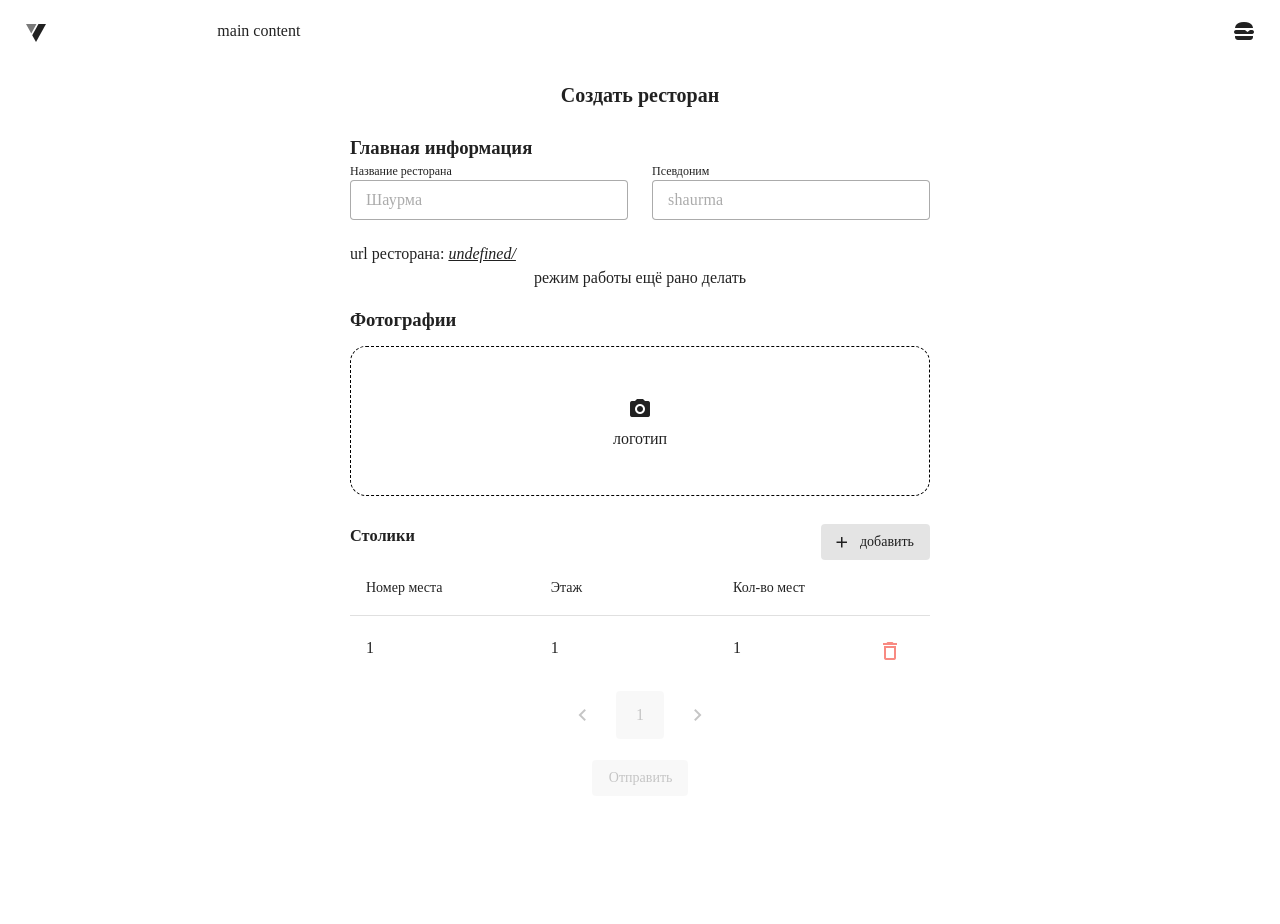
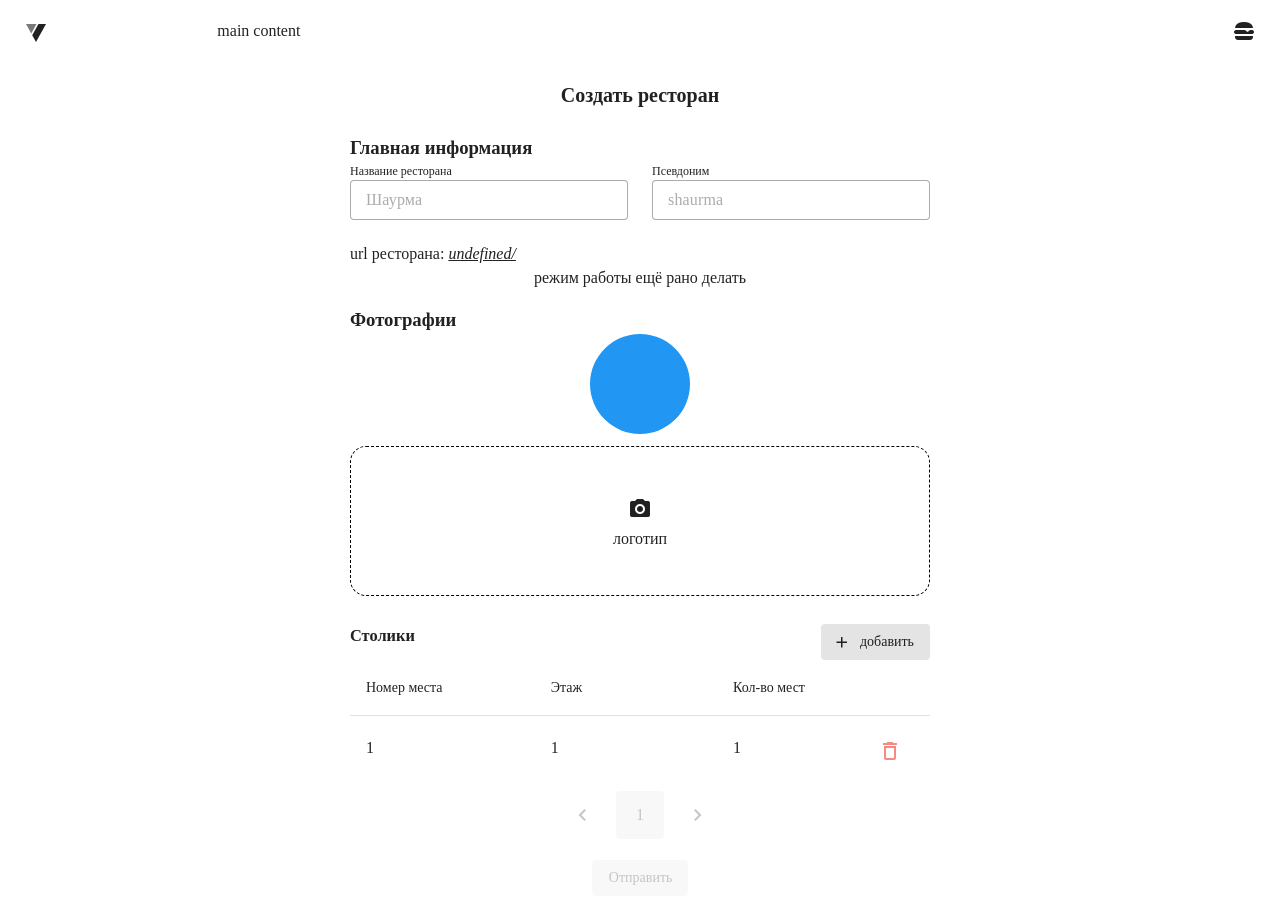
Before and after one commit to qbit-club/uslugi, a Nuxt app: page /rest/create in a window 1280 px wide. Shown: the top 924 px of the page. Before the commit the page ends 856 px from the top, so only its background shows below. Built offline with nearby package versions, Linux system fonts and the light colour scheme.

Commit message:
add avatar

```diff
--- a/components/ImageInput.vue
+++ b/components/ImageInput.vue
@@ -9,7 +9,7 @@ let imageInput = ref<{
   files: []
 })
 function uploadImage() {
-  const file = imageInput.value.files[0]
+  const file = imageInput.value.files[imageInput.value.files.length - 1]
   emit('uploadImage', file)
 }
 </script>
--- a/pages/rest/create.vue
+++ b/pages/rest/create.vue
@@ -149,7 +149,7 @@ const submit = handleSubmit(async values => {
           </div>
           режим работы ещё рано делать
           <h3 class="w-100 mt-4">Фотографии</h3>
-          <img :src="logoPreview" alt="" class="logo-preview">
+          <v-avatar :image="logoPreview" size="100" color="blue"></v-avatar>
           <ImageInput :title="'логотип'" @uploadImage="uploadLogo" />
 
           <v-data-table :items="tables" :headers="tablesHeaders" :items-per-page="5" v-model:page="tablePage"
@@ -206,7 +206,4 @@ const submit = handleSubmit(async values => {
 .label {
   font-size: 12px;
 }
-.logo-preview {
-  max-height: 100px;
-}
 </style>
```
